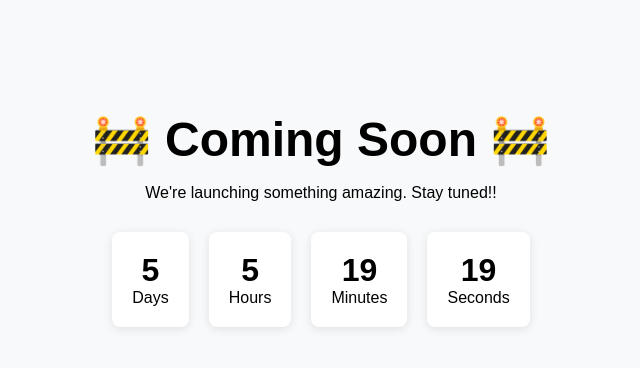
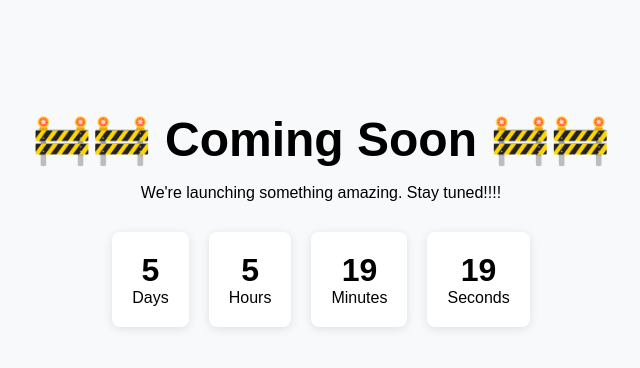
Before and after one commit to adinatha19/coming-soon, a React (Create React App) app: page / in a window 1280 px wide. Shown: the top 368 px of the page, without its empty margins (319-959 px from the left). Built offline with nearby package versions, Linux system fonts and the light colour scheme.

Commit message:
6th commit

```diff
--- a/src/ComingSoon.jsx
+++ b/src/ComingSoon.jsx
@@ -33,8 +33,8 @@ function ComingSoon() {
 
   return (
     <div className="coming-soon-container">
-      <h1>🚧 Coming Soon 🚧</h1>
-      <p>We're launching something amazing. Stay tuned!!</p>
+      <h1>🚧🚧 Coming Soon 🚧🚧</h1>
+      <p>We're launching something amazing. Stay tuned!!!!</p>
       <div className="countdown">
         <div><span>{timeLeft.days}</span><span>Days</span></div>
         <div><span>{timeLeft.hours}</span><span>Hours</span></div>
```
